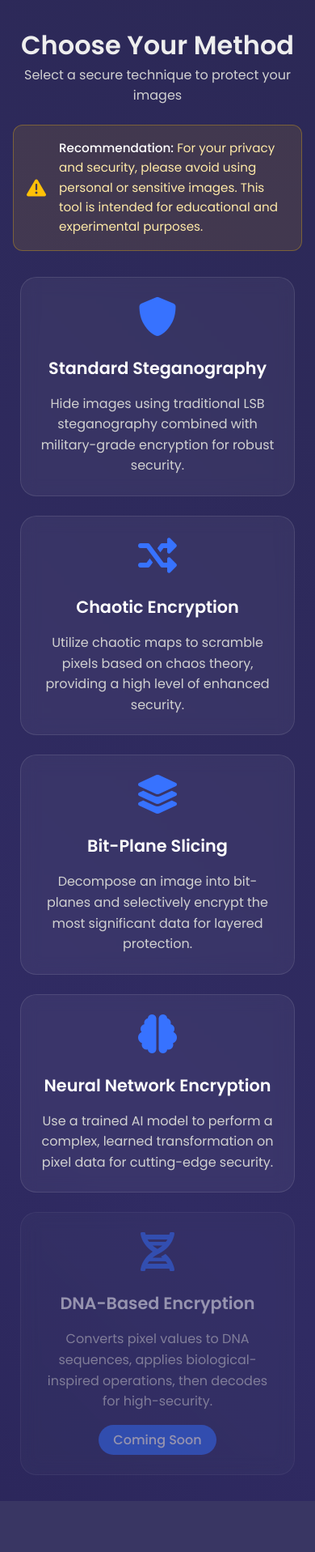
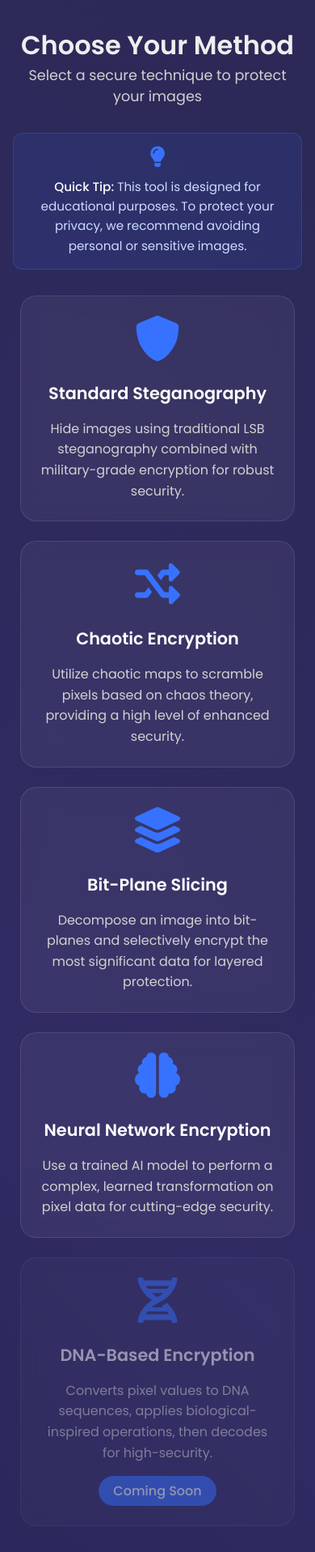
Before and after one commit to inamansaini/Image-encryption, a Flask app: page /select_method in a window 390 px wide. Shown: the part 74-1991 px from the top of the page at 81% size. Before the commit the page ends 1928 px from the top, so only its background shows below. Run offline with Flask 3, Linux system fonts and the light colour scheme; the visitor is signed in with stand-in values (Sample User, id 1).

Commit message:
Initial commit: Add image encryption Flask application

```diff
--- a/templates/select_method.html
+++ b/templates/select_method.html
@@ -17,10 +17,10 @@
             --glass-bg: rgba(255, 255, 255, 0.05);
             --glass-border: rgba(255, 255, 255, 0.1);
             --glass-hover-bg: rgba(255, 255, 255, 0.1);
-            --warning-bg: rgba(255, 193, 7, 0.1);
-            --warning-border: rgba(255, 193, 7, 0.3);
-            --warning-text: #ffeaa7;
-            --warning-icon: #ffc107;
+            --info-bg: rgba(55, 114, 255, 0.1);
+            --info-border: rgba(55, 114, 255, 0.3);
+            --info-text: #cddcff;
+            --info-icon: var(--accent-color);
         }
 
         * {
@@ -103,47 +103,50 @@
             color: var(--label-color);
         }
 
-        .recommendation-box {
+        .info-box {
             width: 100%;
             max-width: 860px;
             padding: 1rem 1.5rem;
             margin-bottom: 3rem;
-            background: var(--warning-bg);
-            border: 1px solid var(--warning-border);
+            background: var(--info-bg);
+            border: 1px solid var(--info-border);
             border-radius: 12px;
             display: flex;
             align-items: center;
-            gap: 1rem;
+            gap: 1.25rem;
             animation: fadeInDown 0.8s ease-out 0.2s backwards;
         }
 
-        .recommendation-box i {
-            font-size: 1.5rem;
-            color: var(--warning-icon);
+        .info-box i {
+            font-size: 1.6rem;
+            color: var(--info-icon);
             flex-shrink: 0;
         }
 
-        .recommendation-box p {
+        .info-box p {
             margin: 0;
-            color: var(--warning-text);
+            color: var(--info-text);
             line-height: 1.6;
             font-size: 0.95rem;
         }
 
-        .recommendation-box strong {
+        .info-box strong {
             color: var(--primary-color);
             font-weight: 500;
         }
 
+        /* --- Updated Method Container --- */
         .method-container {
             display: flex;
             flex-wrap: wrap;
-            justify-content: center;
+            justify-content: center; /* This is key for centering the rows */
             gap: 2rem;
+            width: 100%;
+            max-width: 1200px; /* Controls the overall width */
         }
 
         .method-card {
-            width: 320px;
+            width: 340px; /* A fixed width for cards */
             padding: 2rem;
             background: var(--glass-bg);
             backdrop-filter: blur(10px);
@@ -157,10 +160,10 @@
         }
 
         .method-card:nth-child(1) { animation-delay: 0.2s; }
-        .method-card:nth-child(2) { animation-delay: 0.4s; }
-        .method-card:nth-child(3) { animation-delay: 0.6s; }
-        .method-card:nth-child(4) { animation-delay: 0.8s; }
-        .method-card:nth-child(5) { animation-delay: 1.0s; }
+        .method-card:nth-child(2) { animation-delay: 0.3s; }
+        .method-card:nth-child(3) { animation-delay: 0.4s; }
+        .method-card:nth-child(4) { animation-delay: 0.5s; }
+        .method-card:nth-child(5) { animation-delay: 0.6s; }
 
         @keyframes fadeInUp {
             from { opacity: 0; transform: translateY(30px); }
@@ -229,6 +232,7 @@
             display: inline-block;
         }
 
+        /* --- Responsive Adjustments --- */
         @media (max-width: 768px) {
             .top-nav {
                 padding: 1rem;
@@ -238,41 +242,31 @@
                 padding: 2rem 1rem;
             }
 
-            .page-header {
-                margin-bottom: 1.5rem;
-            }
-
             .page-header h1 {
                 font-size: 2rem;
             }
 
-            .page-header p {
-                font-size: 1rem;
-            }
-
-            .recommendation-box {
+            .info-box {
                 margin-bottom: 2rem;
-                padding: 1rem;
+                flex-direction: column;
+                text-align: center;
+                gap: 0.75rem;
             }
 
             .method-container {
-                flex-direction: column;
+                flex-direction: column; /* Stack cards vertically on mobile */
                 align-items: center;
                 gap: 1.5rem;
             }
 
             .method-card {
-                width: 95%;
+                width: 95%; /* Make cards fluid on mobile */
                 max-width: 400px;
                 padding: 1.5rem;
             }
 
             .method-card h2 {
                 font-size: 1.3rem;
-            }
-
-            .method-icon i {
-                font-size: 3rem;
             }
 
             .method-description {
@@ -296,10 +290,10 @@
             <p>Select a secure technique to protect your images</p>
         </div>
 
-        <div class="recommendation-box">
-            <i class="fas fa-exclamation-triangle"></i>
+        <div class="info-box">
+            <i class="fas fa-lightbulb"></i>
             <p>
-                <strong>Recommendation:</strong> For your privacy and security, please avoid using personal or sensitive images. This tool is intended for educational and experimental purposes.
+                <strong>Quick Tip:</strong> This tool is designed for educational purposes. To protect your privacy, we recommend avoiding personal or sensitive images.
             </p>
         </div>
 
@@ -344,9 +338,7 @@
                 </p>
                 <div class="status-label">Coming Soon</div>
             </div>
-
         </div>
     </main>
-
 </body>
 </html>
```
